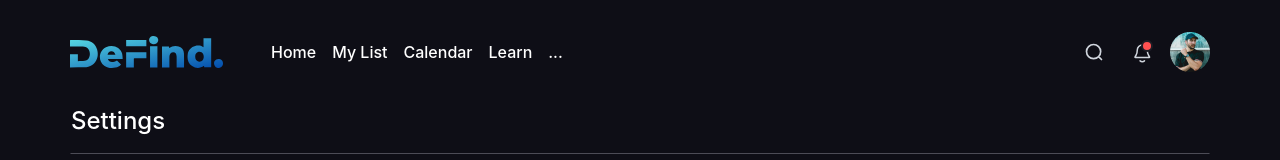
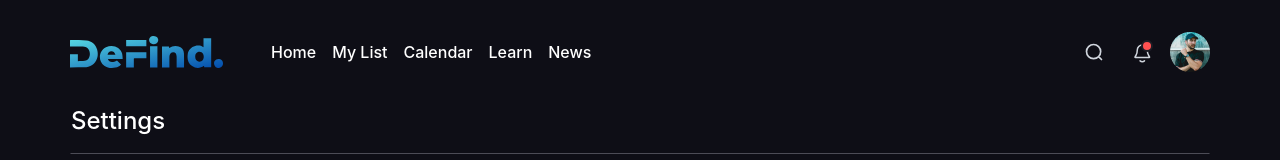
Before and after one commit to dreamdev2427/defind_frontend, a React (Create React App) app: page /settings in a window 1280 px wide. Shown: the top 160 px of the page. Built offline with nearby package versions, Linux system fonts and the light colour scheme.

Commit message:
update profile avatar

```diff
--- a/src/components/Header.jsx
+++ b/src/components/Header.jsx
@@ -38,7 +38,7 @@ const Header = () => {
               Learn
             </div>
             <div className="text-white mx-2" onClick={() => navigate("/news")}>
-              ...
+              News
             </div>
           </div>
         </div>
--- a/src/pages/Profile.jsx
+++ b/src/pages/Profile.jsx
@@ -6,7 +6,7 @@ import {
   TabPanel,
 } from "@material-tailwind/react";
 import { useState } from "react";
-import AvatarImg from "../assets/avatar2.png";
+import AvatarImg from "../assets/clearAvatar.png";
 import VerifiedBlueTick from "../assets/VerifiedBlueTick.png";
 import CopyIcon from "../assets/copy.svg";
 import GoOutsideIcon from "../assets/gooutsideicon.png";
@@ -105,13 +105,13 @@ const Profile = () => {
                     {isInEditionOfProofile === false ? (
                       <img
                         src={VerifiedBlueTick}
-                        className="w-6 h-6 absolute bottom-0 right-6"
+                        className="w-8 h-8 absolute bottom-0 right-6"
                         alt="verified icon"
                       />
                     ) : (
                       <img
                         src={Editicon}
-                        className="w-6 h-6 absolute bottom-0 right-6"
+                        className="w-8 h-8 absolute bottom-0 right-6"
                         alt="verified icon"
                       />
                     )}
```
Also changed, not shown: src/assets/clearAvatar.png (added).
